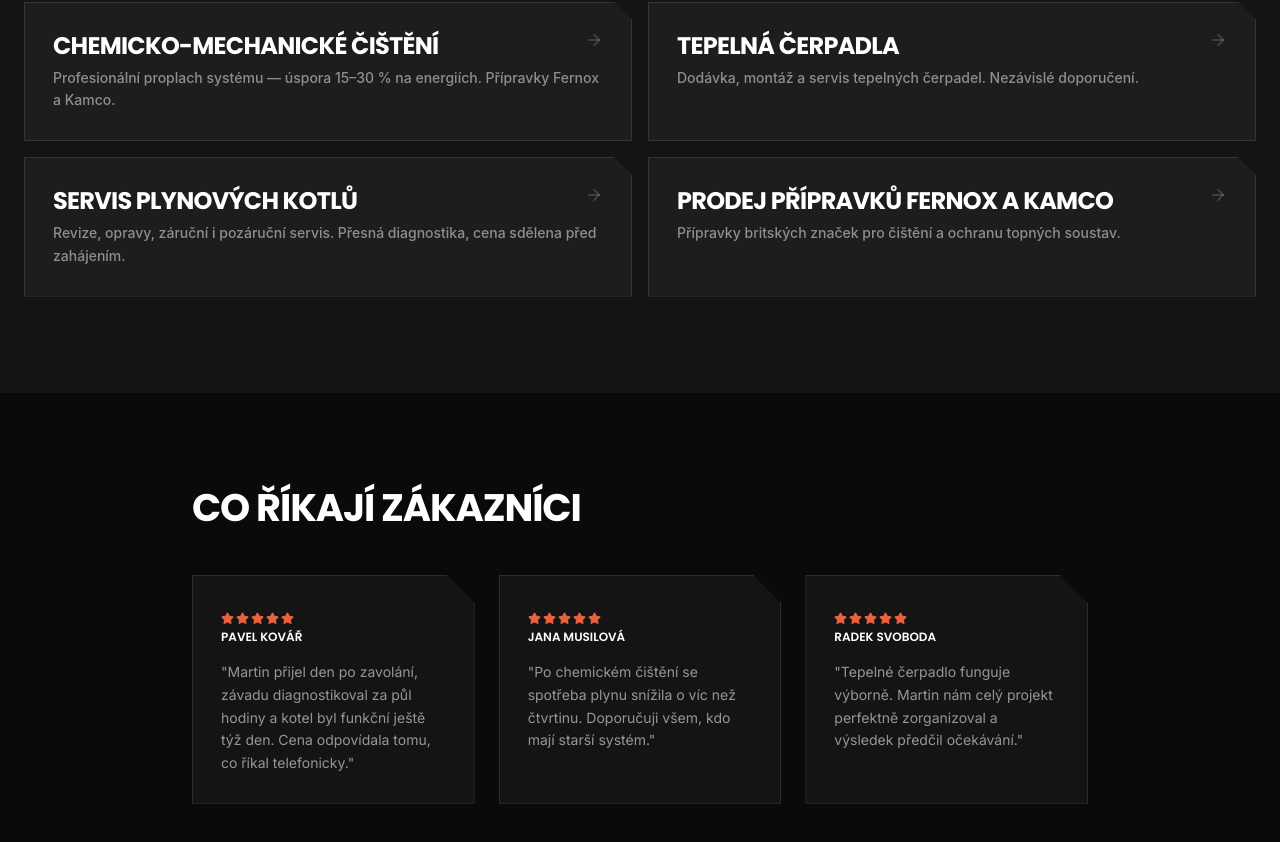
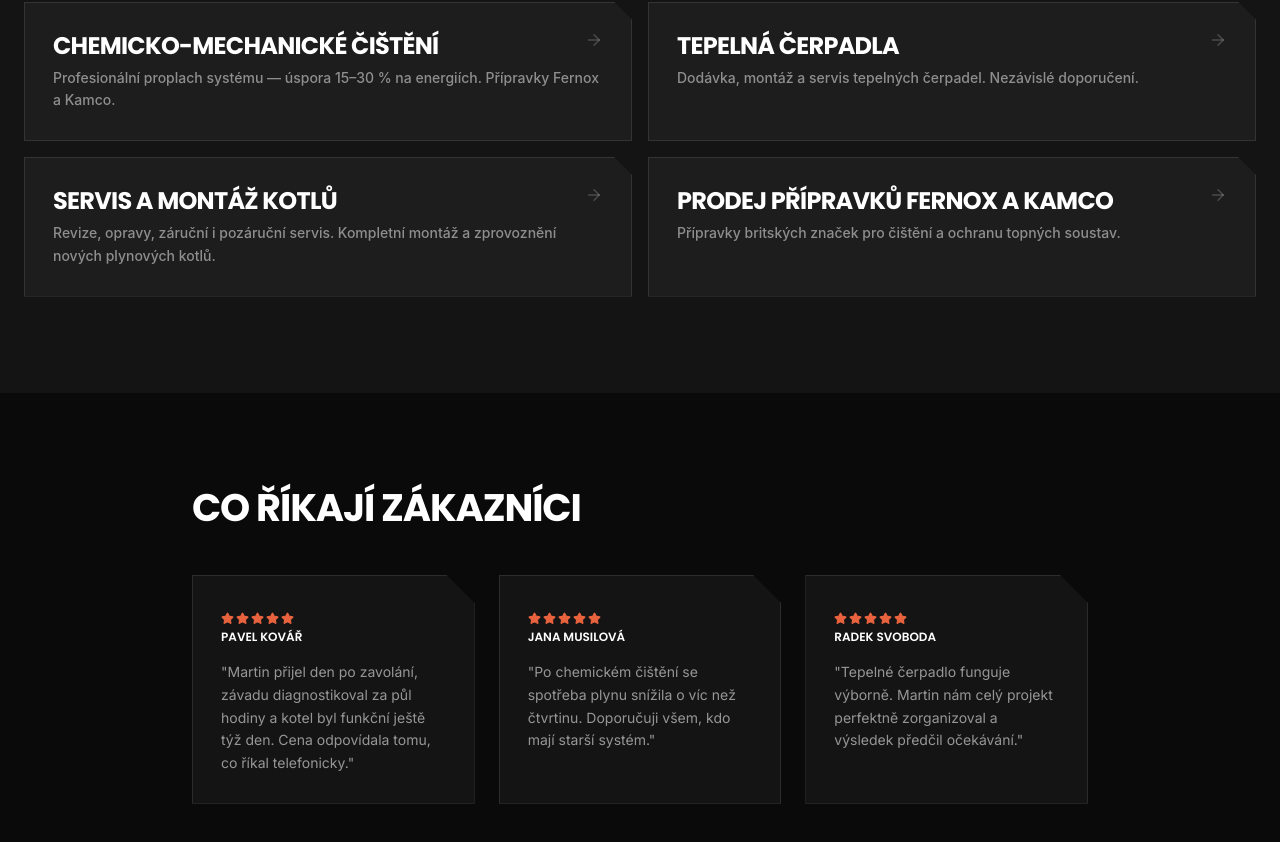
Before and after one commit to imgcode-art/topeni-v-cajku, a React (Vite) app: page / in a window 1280 px wide. Shown: the part 1700-2542 px from the top of the page. Built offline with nearby package versions, Linux system fonts and the light colour scheme.

Commit message:
Homepage: rename "Servis plynových kotlů" card to "Servis a montáž kotlů"
Updated title and description text on the "S čím vám pomůžeme" service
card. "Tepelná čerpadla" card and card layout/styling untouched.

Co-Authored-By: Claude Sonnet 5 <noreply@anthropic.com>

```diff
--- a/src/app/App.tsx
+++ b/src/app/App.tsx
@@ -830,7 +830,7 @@ function HomePage({ setPage }: { setPage: (p: Page) => void }) {
   const services = [
     { icon: <Droplets size={18} />, title: "Chemicko-mechanické čištění", desc: "Profesionální proplach systému — úspora 15–30 % na energiích. Přípravky Fernox a Kamco.", page: "cisteni" as Page },
     { icon: <Wind size={18} />, title: "Tepelná čerpadla", desc: "Dodávka, montáž a servis tepelných čerpadel. Nezávislé doporučení.", page: "tepelna-cerpadla" as Page },
-    { icon: <Wrench size={18} />, title: "Servis plynových kotlů", desc: "Revize, opravy, záruční i pozáruční servis. Přesná diagnostika, cena sdělena před zahájením.", page: "servis" as Page },
+    { icon: <Wrench size={18} />, title: "Servis a montáž kotlů", desc: "Revize, opravy, záruční i pozáruční servis. Kompletní montáž a zprovoznění nových plynových kotlů.", page: "servis" as Page },
     { icon: <FileText size={18} />, title: "Prodej přípravků Fernox a Kamco", desc: "Přípravky britských značek pro čištění a ochranu topných soustav.", page: "marox" as Page },
   ];
 
```
